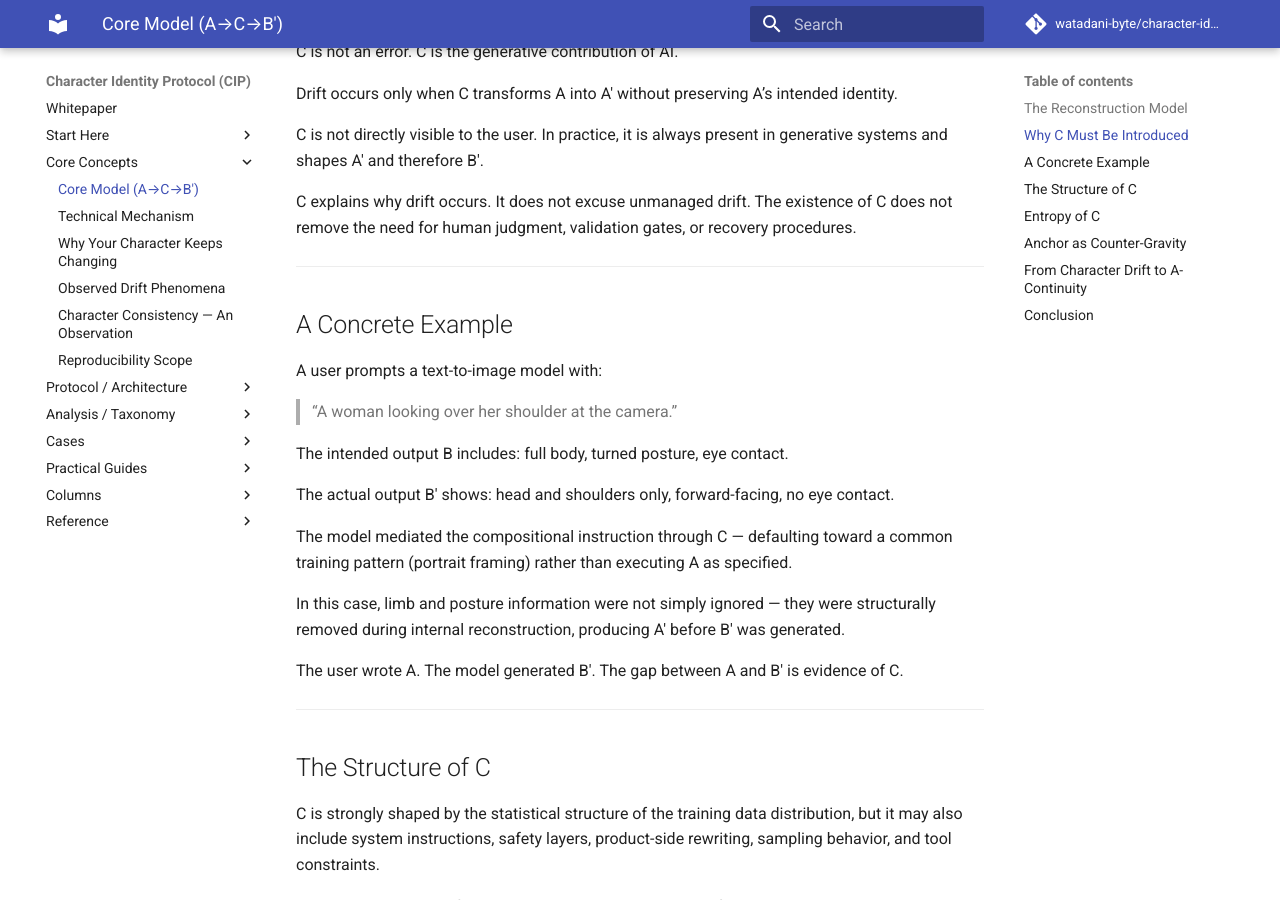
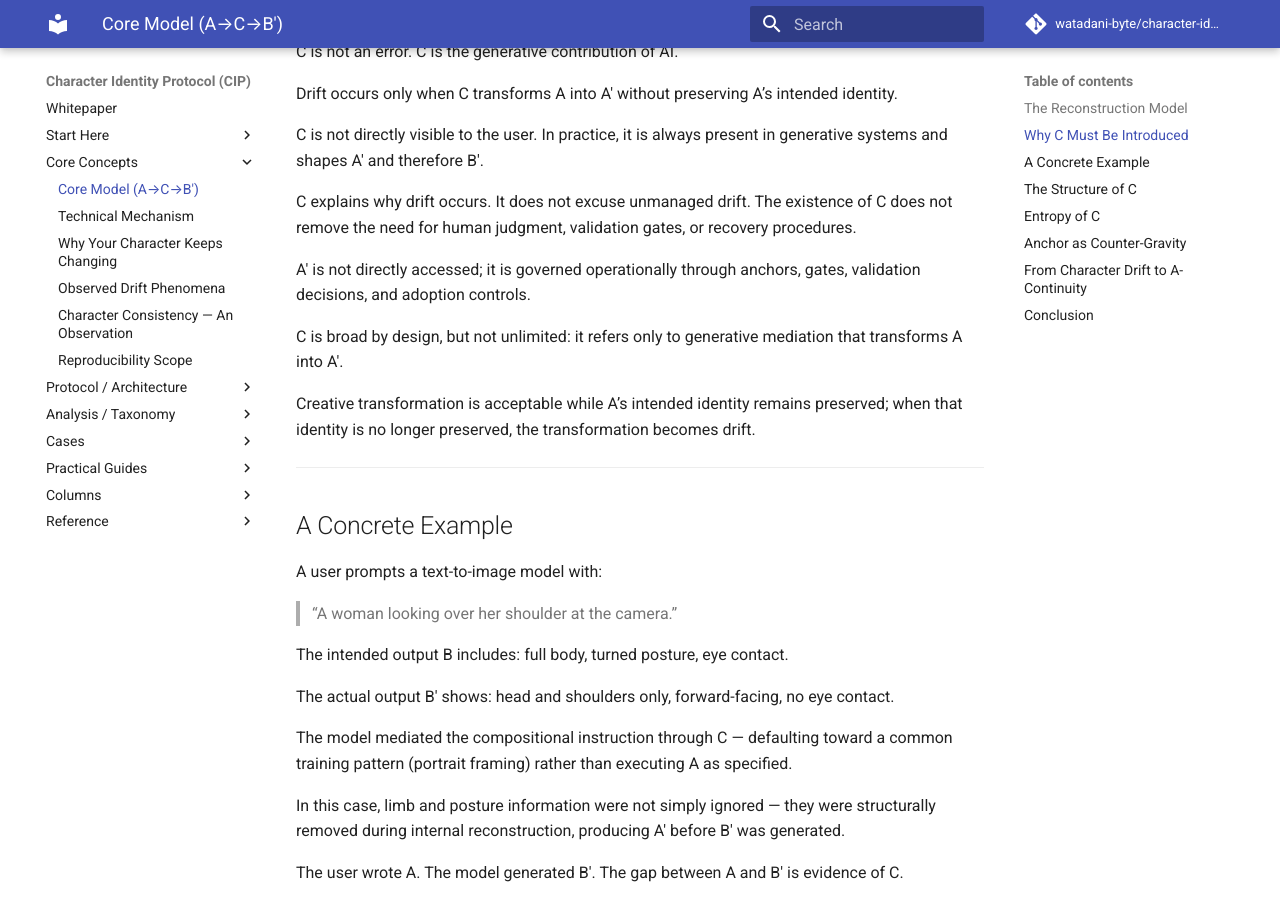
Before and after one commit to watadani-byte/character-identity-protocol, an MkDocs documentation site: the page built from docs/model_a_c_b.md, in a window 1280 px wide and 900 px high, scrolled down 1470 px. Built offline with MkDocs 1.6.1 and Material for MkDocs 9.7.7, drawn with Linux system fonts in a browser that asks for light colours; comment, search, counter and statistics services are not loaded.

Commit message:
model_a_c_b.md を更新

```diff
--- a/docs/model_a_c_b.md
+++ b/docs/model_a_c_b.md
@@ -54,6 +54,12 @@ C is not directly visible to the user. In practice, it is always present in gene
 
 C explains why drift occurs. It does not excuse unmanaged drift.
 The existence of C does not remove the need for human judgment, validation gates, or recovery procedures.
+
+A′ is not directly accessed; it is governed operationally through anchors, gates, validation decisions, and adoption controls.
+
+C is broad by design, but not unlimited: it refers only to generative mediation that transforms A into A′.
+
+Creative transformation is acceptable while A’s intended identity remains preserved; when that identity is no longer preserved, the transformation becomes drift.
 
 -----
 
```
